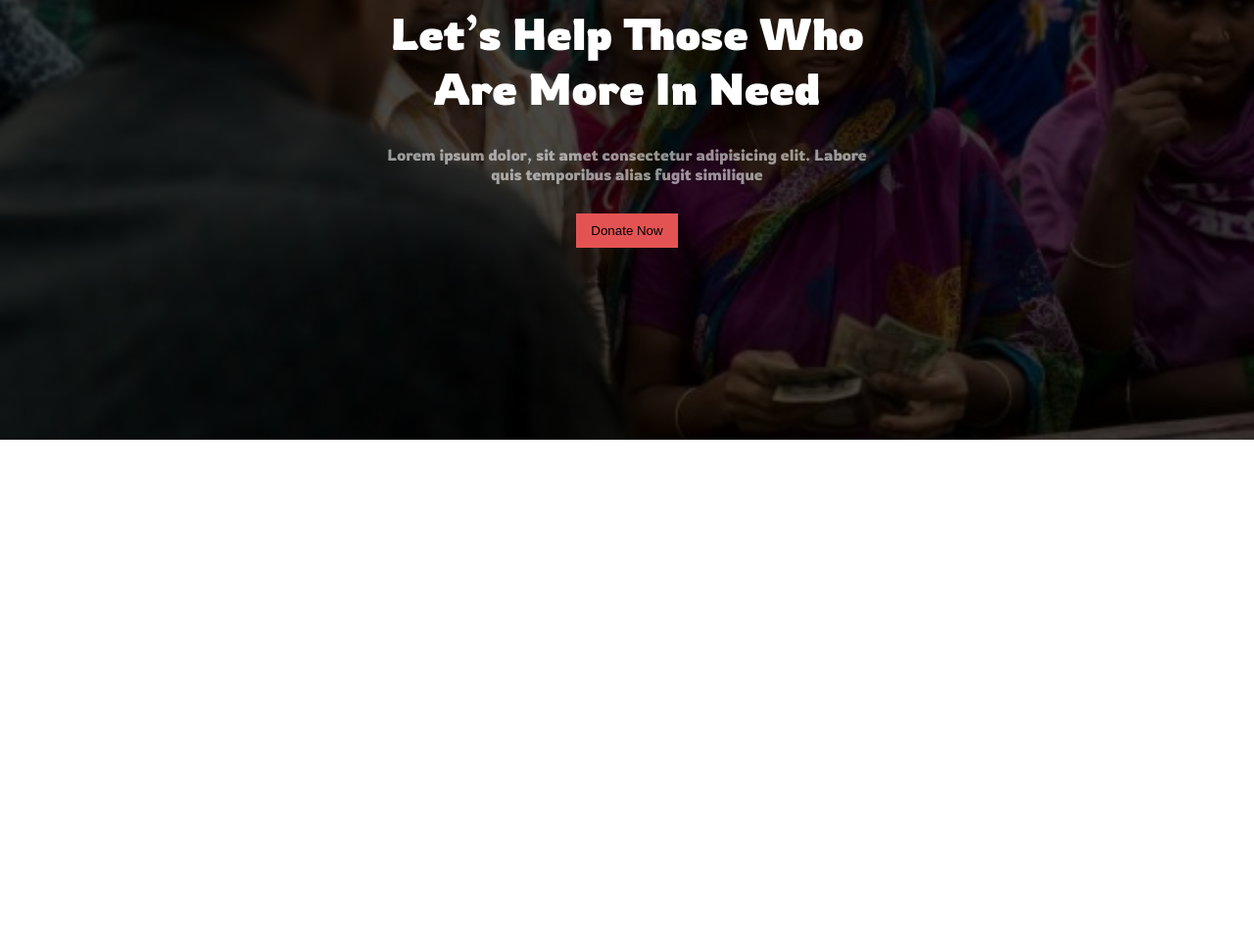
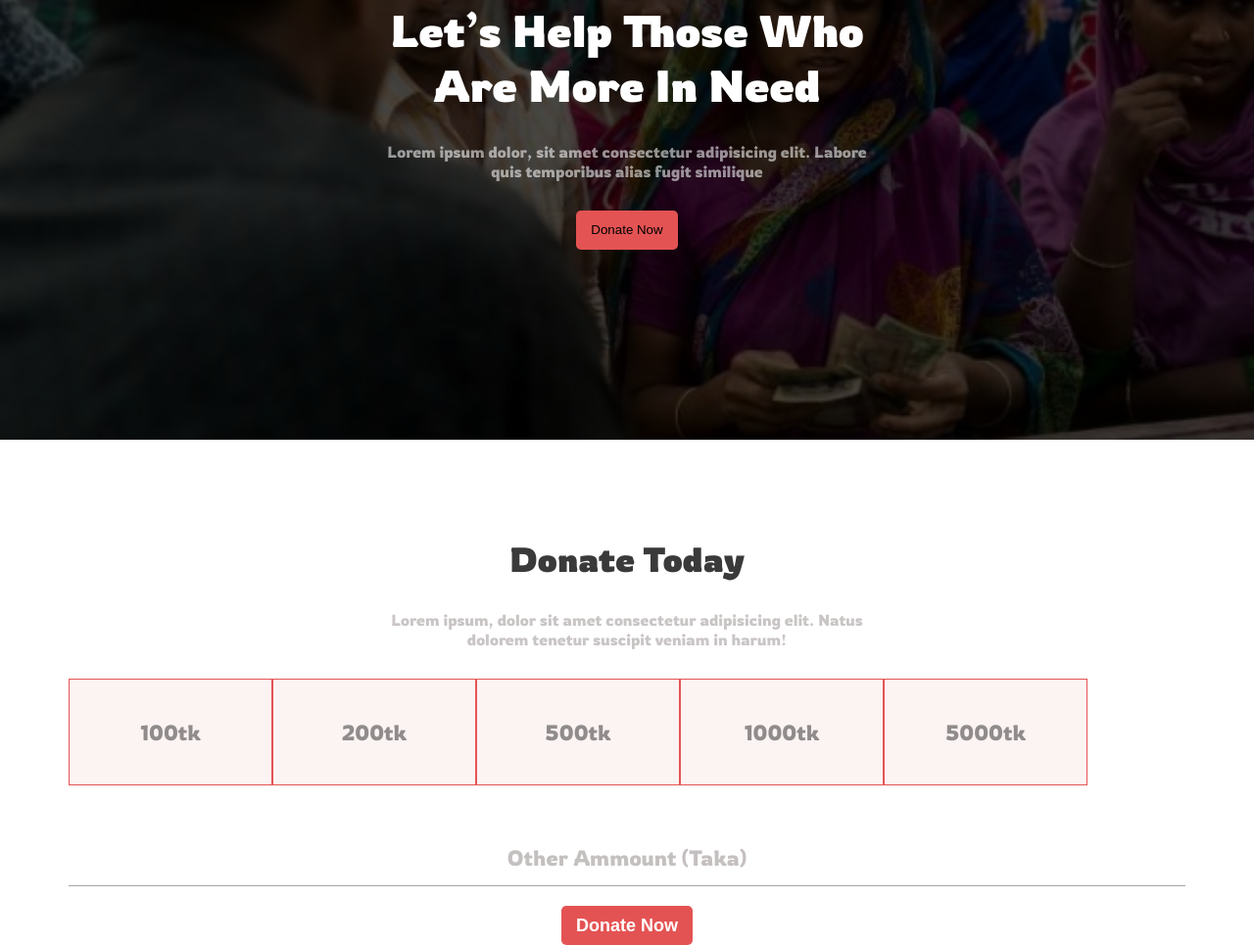
Before and after one commit to mehedi-00/donate-today, a plain HTML site: page index.html in a window 1280 px wide. Shown: the part 191-1156 px from the top of the page at 98% size. Before the commit the page ends 800 px from the top, so only its background shows below. Drawn offline with Linux system fonts and the light colour scheme.

Commit message:
donate-today added

```diff
--- a/css/style.css
+++ b/css/style.css
@@ -29,9 +29,17 @@ body {
 }
 .btn-primary{
     padding: 10px 15px;
-    background-color: rgb(228, 83, 83);
+    background-color: #e45353;
     border: unset;
-
+    border-radius: 5px;
+    -webkit-border-radius: 5px;
+    -moz-border-radius: 5px;
+    -ms-border-radius: 5px;
+    -o-border-radius: 5px;
+    line-height: 20px;
+}
+section{
+    margin-top: 100px;
 }
 /* header part styles */
 .header {
@@ -69,3 +77,45 @@ body {
   margin: 30px 0;
   color: rgba(255, 255, 255, 0.562);
 }
+/* donate today styles */
+.section-content{
+    width: 500px;
+}
+.section-header{
+    font-weight: 700;
+    font-size: 35px;
+    color: #000000c5;
+}
+.section-description{
+    margin: 30px 0;
+    color: #8d838377;
+}
+.donate-ammount{
+    width: calc(20% - 20px);
+    border: 1px solid #e45353;
+    margin-bottom: 10px;
+    padding:40px 0;
+    background-color: rgba(223, 136, 136, 0.1);
+}
+.donate-today .row:last-child{
+    gap: 20px;
+}
+.donate-ammount p{
+    color: #0000006c;
+    font-size: 22px;
+}
+.other-ammount{
+    margin: 50px 0 20px 0;
+    padding-bottom: 15px;
+    border-bottom: 1px solid #979191d3;
+}
+.other-ammount p{
+    color: #b4aeaec5;
+    font-size: 22px;
+}
+.donate-today button{
+    color: #fff;
+    font-size: 18px;
+    font-weight: 700;
+
+}
--- a/index.html
+++ b/index.html
@@ -5,20 +5,65 @@
     <meta http-equiv="X-UA-Compatible" content="IE=edge" />
     <meta name="viewport" content="width=device-width, initial-scale=1.0" />
     <title>Document</title>
-    <link href="https://fonts.googleapis.com/css2?family=Rowdies:wght@400;700&display=swap" rel="stylesheet">
+    <link
+      href="https://fonts.googleapis.com/css2?family=Rowdies:wght@400;700&display=swap"
+      rel="stylesheet"
+    />
     <link rel="stylesheet" href="./css/style.css" />
   </head>
   <body>
+    <!-- header part -->
     <header class="header">
+      <div class="container">
+        <div class="row alignitems-center">
+          <div class="header-content center">
+            <h2 class="header-title">Let’s Help Those Who Are More In Need</h2>
+            <p class="header-description">
+              Lorem ipsum dolor, sit amet consectetur adipisicing elit. Labore
+              quis temporibus alias fugit similique
+            </p>
+            <button class="btn-primary">Donate Now</button>
+          </div>
+        </div>
+      </div>
+    </header>
+    <!-- main part -->
+    <main>
+      <!-- donate today -->
+      <section class="donate-today">
         <div class="container">
-            <div class="row alignitems-center">
-                <div class="header-content center">
-                    <h2 class="header-title">Let’s Help Those Who Are More In Need</h2>
-                    <p class="header-description">Lorem ipsum dolor, sit amet consectetur adipisicing elit. Labore quis temporibus alias fugit similique </p>
-                    <button class="btn-primary">Donate  Now</button>
-                </div>
+          <div class="row justify-center">
+            <div class="section-content center">
+              <h3 class="section-header">Donate Today</h3>
+              <p class="section-description">
+                Lorem ipsum, dolor sit amet consectetur adipisicing elit. Natus
+                dolorem tenetur suscipit veniam in harum!
+              </p>
             </div>
+          </div>
+          <div class="row center">
+            <div class="donate-ammount">
+                <p>100tk</p>
+            </div>
+            <div class="donate-ammount">
+                <p>200tk</p>
+            </div>
+            <div class="donate-ammount">
+                <p>500tk</p>
+            </div>
+            <div class="donate-ammount">
+                <p>1000tk</p>
+            </div>
+            <div class="donate-ammount">
+                <p>5000tk</p>
+            </div>
+          </div>
+          <div class="other-ammount center">
+            <p>Other Ammount (Taka)</p>
+          </div>
+          <center><button class="btn-primary">Donate Now</button></center>
         </div>
-    </header>
+      </section>
+    </main>
   </body>
 </html>
```
